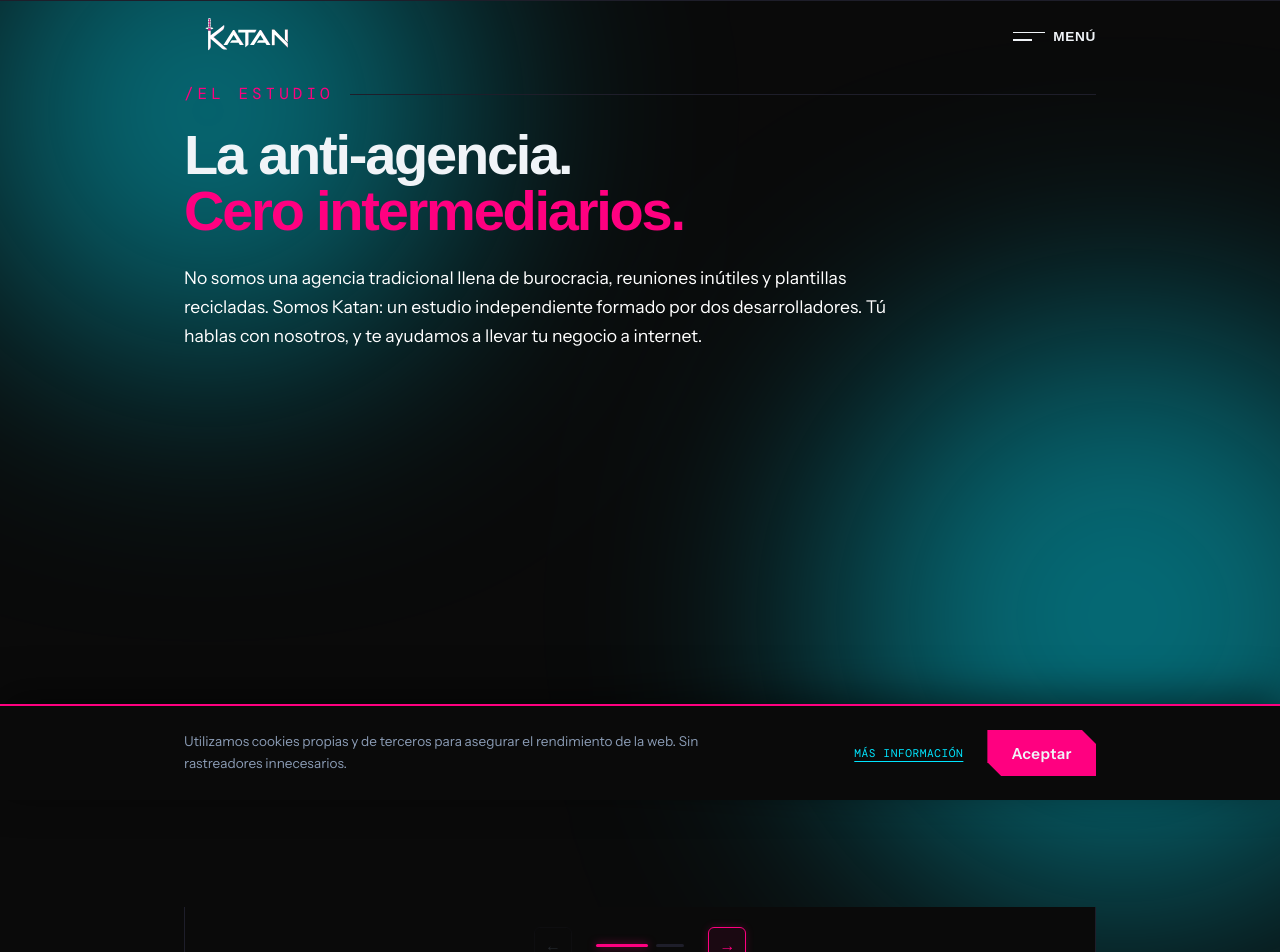
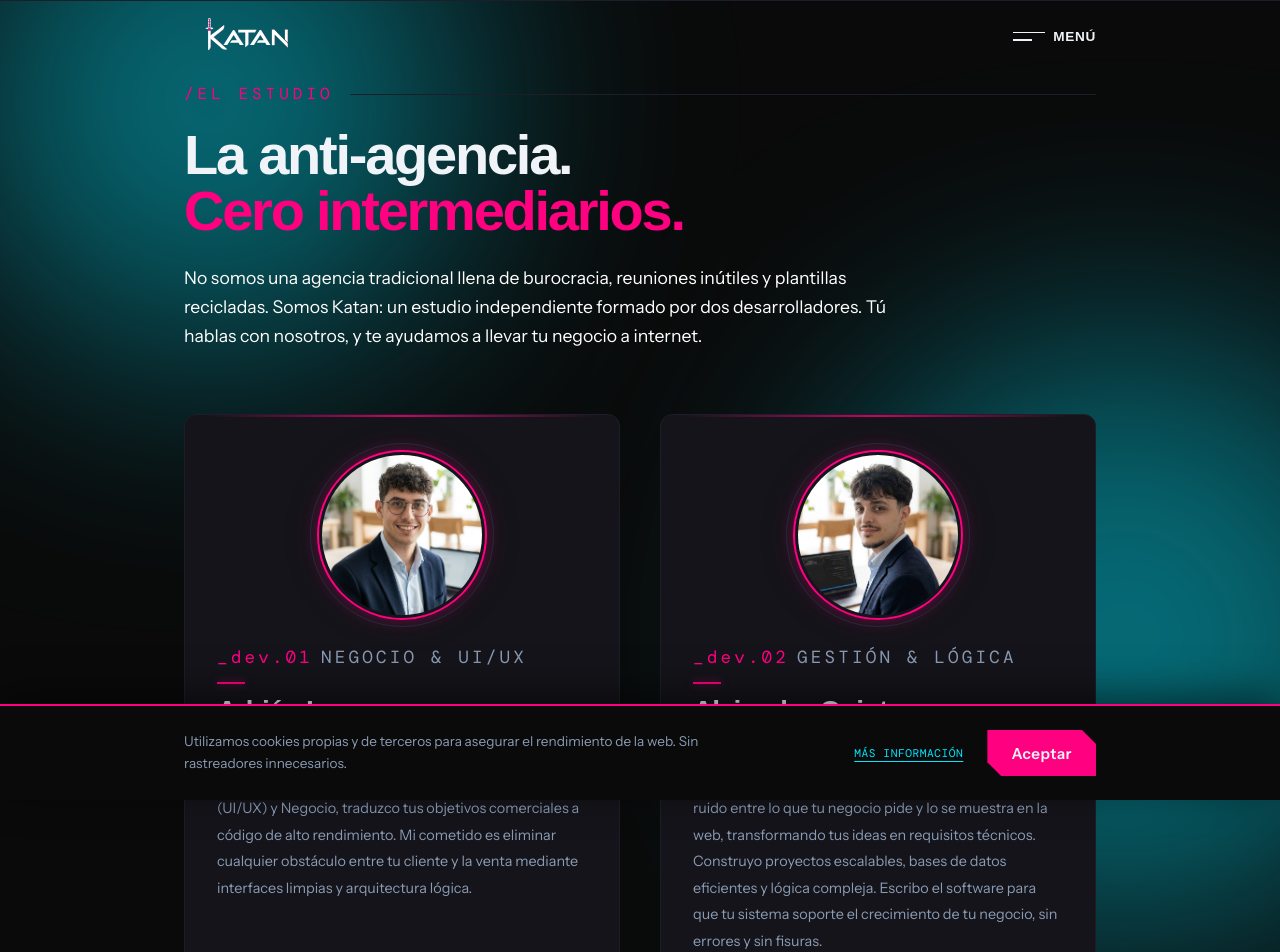
Before and after one commit to KatanStudio/KatanWeb, a React (Vite) app: page /nosotros in a window 1280 px wide. Shown: the top 952 px of the page. Built offline with nearby package versions, Linux system fonts and the light colour scheme; a web font is replaced by a local one.

Commit message:
fotos team mejoradas

```diff
--- a/src/pages/Nosotros.jsx
+++ b/src/pages/Nosotros.jsx
@@ -12,7 +12,7 @@ const TEAM = [
     num: '_dev.01',
     tag: 'Negocio & UI/UX',
     name: 'Adrián Lozano',
-    img: '/img/FotoAdrian.webp',
+    img: '/img/image.png',
     alt: 'Adrián Lozano',
     linkedin: 'https://www.linkedin.com/in/adrián-lozano',
     imgSide: 'left',
@@ -22,7 +22,7 @@ const TEAM = [
     num: '_dev.02',
     tag: 'Gestión & Lógica',
     name: 'Alejandro Quintana',
-    img: '/img/FotoAlejandro.webp',
+    img: '/img/Alexprueba.jpg',
     alt: 'Alejandro Quintana',
     linkedin: 'https://www.linkedin.com/in/alejandro-quintana-rodriguez/',
     imgSide: 'right',
@@ -136,77 +136,32 @@ function TeamCarousel() {
       </div>
 
 
-      {/* ══ DESKTOP: stage foto|texto ═════════════════════════════════════════ */}
-      <div className="team-carousel">
-
-        <div
-          key={`desk-${animKey}`}
-          className="team-carousel__stage"
-          data-dir={dir}
-        >
-          {/* Foto */}
+      {/* ══ DESKTOP: grid de perfiles en columnas ════════════════════════════ */}
+      <div className="team-grid">
+        {TEAM.map((m) => (
+          <div key={m.num} className="team-card">
+            <div className="team-card__photo-wrap">
+              <div className="team-card__photo-glow" aria-hidden="true" />
+              <img src={m.img} alt={m.alt} className="team-card__photo" />
+            </div>
+            <div className="team-card__body">
+              <div className="team-card__top">
+                <span className="service-card__num">{m.num}</span>
+                <span className="service-card__tag">{m.tag}</span>
+              </div>
+              <h3 className="team-card__name">{m.name}</h3>
+              <p className="team-card__desc">{m.desc}</p>
               <a
-            href={member.linkedin}
+                href={m.linkedin}
                 target="_blank"
                 rel="noreferrer"
-            className={`team-carousel__img-wrap team-carousel__img-wrap--${member.imgSide}`}
-            aria-label={`LinkedIn de ${member.name}`}
-          >
-            <div className="team-carousel__img-frame">
-              <img src={member.img} alt={member.alt} className="team-carousel__img" />
-              <div className="team-carousel__img-glow" aria-hidden="true" />
-            </div>
-          </a>
-
-          {/* Texto */}
-          <div className={`team-carousel__text team-carousel__text--${member.imgSide}`}>
-            <div className="team-carousel__top">
-              <span className="service-card__num">{member.num}</span>
-              <span className="service-card__tag">{member.tag}</span>
-            </div>
-            <h3 className="team-carousel__name">{member.name}</h3>
-            <p className="team-carousel__desc">{member.desc}</p>
-            <a
-              href={member.linkedin}
-              target="_blank"
-              rel="noreferrer"
-              className="team-carousel__link"
+                className="team-card__link"
               >
                 Ver en LinkedIn →
               </a>
             </div>
           </div>
-
-        {/* Controles desktop */}
-        <div className="team-carousel__controls">
-          <button
-            className="team-carousel__arrow"
-            onClick={() => navigate(active - 1)}
-            disabled={active === 0}
-            aria-label="Anterior"
-          >←</button>
-
-          <div className="team-carousel__dots" role="tablist">
-            {TEAM.map((m, i) => (
-              <button
-                key={i}
-                role="tab"
-                aria-selected={i === active}
-                aria-label={m.name}
-                className={`team-carousel__dot${i === active ? ' team-carousel__dot--active' : ''}`}
-                onClick={() => navigate(i)}
-              />
         ))}
-          </div>
-
-          <button
-            className="team-carousel__arrow"
-            onClick={() => navigate(active + 1)}
-            disabled={active === TEAM.length - 1}
-            aria-label="Siguiente"
-          >→</button>
-        </div>
-
       </div>
     </div>
   )
--- a/src/styles/team-carousel.css
+++ b/src/styles/team-carousel.css
@@ -1,10 +1,9 @@
 /* ═══════════════════════════════════════════════
-   TEAM CAROUSEL (desktop) / MOBILE FALLBACK
+   TEAM — móvil: carrusel / desktop: grid circular
    ═══════════════════════════════════════════════ */
 
-/* ── Desktop carousel: oculto en móvil ── */
-.team-carousel__stage,
-.team-carousel__controls { display: none; }
+/* Desktop grid y carrusel antiguo: ocultos en móvil */
+.team-grid { display: none; }
 
 /* ════════════════════════════════════════
    MOBILE CAROUSEL
@@ -40,12 +39,17 @@
   to   { opacity: 1; transform: translateX(0); }
 }
 
-/* Foto */
+/* ── Foto: bug fix ──
+   - aspect-ratio en lugar de height fijo para que escale con el viewport
+   - object-position: top center muestra la cabeza en fotos de retrato
+   - display: block elimina el gap inline por defecto
+*/
 .team-mobile__img-wrap {
   display: block;
   position: relative;
   width: 100%;
-  height: 300px;
+  aspect-ratio: 4 / 5;
+  max-height: 420px;
   overflow: hidden;
   text-decoration: none;
 }
@@ -54,7 +58,9 @@
   width: 100%;
   height: 100%;
   object-fit: cover;
-  object-position: center top;
+  /* center 45%: centra verticalmente la imagen, muestra la zona facial
+     independientemente del ratio del contenedor */
+  object-position: center 30%;
   display: block;
   filter: grayscale(15%);
   transition: transform 0.5s ease, filter 0.4s ease;
@@ -243,245 +249,174 @@
   text-transform: uppercase;
 }
 
+/* ════════════════════════════════════════
+   DESKTOP GRID (≥ 900px)
+   ════════════════════════════════════════ */
 @media (min-width: 900px) {
-  /* En desktop: mostrar carrusel desktop, ocultar carrusel móvil */
   .team-mobile { display: none; }
-  .team-carousel__stage { display: grid; }
-  .team-carousel__controls { display: flex; }
 
-  /* ── Wrapper ── */
-  .team-carousel {
+  /* Grid: dos columnas, gap generoso */
+  .team-grid {
+    display: grid;
+    grid-template-columns: 1fr 1fr;
+    gap: 2.5rem;
+    padding: 0.5rem 0 3rem;
+  }
+
+  /* ── Tarjeta ── */
+  .team-card {
+    display: flex;
+    flex-direction: column;
+    align-items: center;
+    gap: 0;
+    background: var(--sheath);
+    border: 1px solid var(--ghost);
+    border-radius: 12px;
     overflow: hidden;
     position: relative;
   }
 
-  /* ── Stage: grid de 2 columnas foto|texto ── */
-  .team-carousel__stage {
-    grid-template-columns: 1fr 1fr;
-    gap: 0;
-    min-height: 320px;
-    background: var(--sheath);
-    border: 1px solid var(--ghost);
-    overflow: hidden;
-    position: relative;
-    border-radius: 5px 5px 0 0;
+  /* Línea de acento magenta en la parte superior de la card */
+  .team-card::before {
+    content: '';
+    position: absolute;
+    top: 0; left: 0; right: 0;
+    height: 2px;
+    background: linear-gradient(to right, transparent 5%, var(--edge) 50%, transparent 95%);
+    opacity: 0.75;
   }
 
-  /* Animación de entrada desde la derecha */
-  .team-carousel__stage[data-dir="1"] {
-    animation: teamSlideRight 0.45s cubic-bezier(0.25, 0.46, 0.45, 0.94) both;
-  }
-  /* Animación de entrada desde la izquierda */
-  .team-carousel__stage[data-dir="-1"] {
-    animation: teamSlideLeft 0.45s cubic-bezier(0.25, 0.46, 0.45, 0.94) both;
+  /* ── Zona de foto: fondo ligeramente más oscuro ── */
+  .team-card__photo-wrap {
+    position: relative;
+    width: 160px;
+    height: 160px;
+    flex-shrink: 0;
+    margin-top: 2.5rem;
   }
 
-  @keyframes teamSlideRight {
-    from { opacity: 0; transform: translateX(40px); }
-    to   { opacity: 1; transform: translateX(0); }
-  }
-  @keyframes teamSlideLeft {
-    from { opacity: 0; transform: translateX(-40px); }
-    to   { opacity: 1; transform: translateX(0); }
+  /* Anillo magenta con glow */
+  .team-card__photo-glow {
+    position: absolute;
+    inset: -5px;
+    border-radius: 50%;
+    border: 2px solid var(--edge);
+    box-shadow:
+      0 0 16px rgba(255, 0, 128, 0.30),
+      0 0 44px rgba(255, 0, 128, 0.08);
+    pointer-events: none;
+    transition: box-shadow 0.4s ease;
   }
 
-  /* ── Foto grande ── */
-  .team-carousel__img-wrap {
-    display: block;
-    position: relative;
-    overflow: hidden;
-    min-height: 320px;
+  /* Arco cian exterior — detalle de branding sutil */
+  .team-card__photo-wrap::before {
+    content: '';
+    position: absolute;
+    inset: -12px;
+    border-radius: 50%;
+    border: 1px solid rgba(0, 200, 220, 0.15);
+    pointer-events: none;
   }
 
-  /* dev.01: foto izquierda → orden 1 */
-  .team-carousel__img-wrap--left  { order: 1; }
-  /* dev.02: foto derecha → orden 2 */
-  .team-carousel__img-wrap--right { order: 2; }
-
-  .team-carousel__img-frame {
-    position: relative;
+  .team-card__photo {
     width: 100%;
     height: 100%;
-    min-height: 320px;
+    aspect-ratio: 1 / 1;
+    border-radius: 50%;
+    object-fit: cover;
+    object-position: center 45%;
+    display: block;
+    filter: grayscale(15%);
+    position: relative;
+    z-index: 1;
+    transition: filter 0.4s ease, transform 0.5s ease;
   }
 
-  .team-carousel__img {
-    width: 100%;
-    height: 100%;
-    object-fit: cover;
-    object-position: center top;
-    display: block;
-    transition: transform 0.6s ease;
-    filter: grayscale(20%);
+  .team-card__photo-wrap:hover .team-card__photo {
+    filter: grayscale(0%);
+    transform: scale(1.04);
   }
 
-  .team-carousel__img-wrap:hover .team-carousel__img {
-    transform: scale(1.04);
-    filter: grayscale(0%);
+  .team-card__photo-wrap:hover .team-card__photo-glow {
+    box-shadow:
+      0 0 26px rgba(255, 0, 128, 0.50),
+      0 0 64px rgba(255, 0, 128, 0.16);
   }
 
-  /* Glow overlay sobre la foto */
-  .team-carousel__img-glow {
-    position: absolute;
-    inset: 0;
-    background: linear-gradient(
-      135deg,
-      rgba(255, 0, 128, 0.18) 0%,
-      transparent 50%
-    );
-    pointer-events: none;
-    mix-blend-mode: screen;
-    transition: opacity 0.4s ease;
+  /* ── Cuerpo de texto ── */
+  .team-card__body {
+    display: flex;
+    flex-direction: column;
+    align-items: flex-start;
+    gap: 0;
+    padding: 1.75rem 2rem 2rem;
+    width: 100%;
+    flex: 1;
   }
 
-  .team-carousel__img-wrap:hover .team-carousel__img-glow {
-    opacity: 0.6;
+  /* Etiqueta de rol: num + tag en una sola línea pequeña */
+  .team-card__top {
+    display: flex;
+    align-items: center;
+    gap: 0.5rem;
+    flex-wrap: wrap;
+    margin-bottom: 0.6rem;
   }
 
-  /* Borde edge llamativo en el lado interior de la foto */
-  .team-carousel__img-wrap--left::after,
-  .team-carousel__img-wrap--right::after {
-    content: '';
-    position: absolute;
-    top: 0;
-    width: 3px;
-    height: 100%;
-    background: linear-gradient(to bottom, transparent, var(--edge), transparent);
-    pointer-events: none;
-    opacity: 0.8;
+  /* Sobreescribir tamaño global de service-card__num/tag dentro de la tarjeta de equipo */
+  .team-card__top .service-card__num,
+  .team-card__top .service-card__tag {
+    font-size: 1.10rem;
+    letter-spacing: 0.18em;
   }
 
-  .team-carousel__img-wrap--left::after  { right: 0; }
-  .team-carousel__img-wrap--right::after { left: 0; }
-
-  /* ── Texto ── */
-  .team-carousel__text {
-    display: flex;
-    flex-direction: column;
-    justify-content: center;
-    gap: 1.5rem;
-    padding: 3.5rem;
-    position: relative;
+  .team-card__top .service-card__tag {
+    color: var(--steel);
   }
 
-  /* dev.01: texto derecha → orden 2 */
-  .team-carousel__text--left  { order: 2; }
-  /* dev.02: texto izquierda → orden 1 */
-  .team-carousel__text--right { order: 1; }
-
-  /* Fondo sutil con gradiente hacia el interior */
-  .team-carousel__text--left {
-    background: linear-gradient(to right, rgba(255,0,128,0.03), transparent);
-  }
-  .team-carousel__text--right {
-    background: linear-gradient(to left, rgba(255,0,128,0.03), transparent);
+  /* Separador fino antes del nombre */
+  .team-card__name::before {
+    content: '';
+    display: block;
+    width: 28px;
+    height: 2px;
+    background: var(--edge);
+    box-shadow: 0 0 8px rgba(255, 0, 128, 0.6);
+    margin-bottom: 0.75rem;
   }
 
-  .team-carousel__top {
-    display: flex;
-    align-items: baseline;
-    gap: 0.75rem;
+  .team-card__name {
+    font-family: var(--font-head);
+    font-size: clamp(1.5rem, 2.2vw, 2rem);
+    font-weight: 900;
+    letter-spacing: -0.04em;
+    line-height: 1.05;
+    color: var(--blade);
+    margin: 0 0 1rem;
   }
 
-  .team-carousel__name {
-    font-family: var(--font-head);
-    font-size: clamp(2rem, 3.5vw, 3rem);
-    font-weight: 900;
-    letter-spacing: -0.05em;
-    line-height: 1;
+  .team-card__desc {
+    font-size: 0.9rem;
+    color: var(--steel);
+    line-height: 1.85;
+    margin: 0 0 1.25rem;
+  }
+
+  .team-card__link {
+    margin-top: auto;
+    font-family: var(--font-mono);
+    font-size: 0.68rem;
+    letter-spacing: 0.16em;
+    text-transform: uppercase;
+    color: var(--edge);
+    text-decoration: none;
+    border-bottom: 1px solid rgba(255, 0, 128, 0.30);
+    padding-bottom: 3px;
+    transition: letter-spacing var(--t-fast), color var(--t-fast);
+  }
+
+  .team-card__link:hover {
+    letter-spacing: 0.26em;
     color: var(--blade);
   }
-
-  .team-carousel__desc {
-    font-size: 1rem;
-    color: var(--steel);
-    line-height: 1.75;
-    max-width: 44ch;
-  }
-
-  .team-carousel__link {
-    font-family: var(--font-mono);
-    font-size: 0.72rem;
-    letter-spacing: 0.15em;
-    text-transform: uppercase;
-    color: var(--edge);
-    transition: letter-spacing var(--t-fast), color var(--t-fast);
-    align-self: flex-start;
-  }
-
-  .team-carousel__link:hover {
-    letter-spacing: 0.25em;
-    color: var(--blade);
-  }
-
-  /* ── Controles ── */
-  .team-carousel__controls {
-    align-items: center;
-    justify-content: center;
-    gap: 1.5rem;
-    padding: 1.25rem;
-    background: var(--forge);
-    border: 1px solid var(--ghost);
-    border-top: none;
-    border-radius: 0 0 5px 5px;
-  }
-
-  .team-carousel__arrow {
-    width: 2.4rem;
-    height: 2.4rem;
-    display: flex;
-    align-items: center;
-    justify-content: center;
-    background: rgba(255, 0, 128, 0.07);
-    border: 1.5px solid var(--edge);
-    color: var(--edge);
-    font-family: var(--font-mono);
-    font-size: 1rem;
-    cursor: pointer;
-    transition: background var(--t-fast), box-shadow var(--t-fast), transform var(--t-fast);
-    box-shadow: 0 0 8px rgba(255, 0, 128, 0.2);
-    border-radius: 6px;
-  }
-
-  .team-carousel__arrow:hover:not(:disabled) {
-    background: rgba(255, 0, 128, 0.18);
-    box-shadow: 0 0 18px rgba(255, 0, 128, 0.45);
-    transform: scale(1.08);
-  }
-
-  .team-carousel__arrow:disabled {
-    opacity: 0.2;
-    cursor: not-allowed;
-    box-shadow: none;
-    border-color: var(--ghost);
-    color: var(--steel);
-    background: transparent;
-  }
-
-  .team-carousel__dots {
-    display: flex;
-    gap: 8px;
-    align-items: center;
-  }
-
-  .team-carousel__dot {
-    width: 28px;
-    height: 3px;
-    border: none;
-    border-radius: 2px;
-    background: var(--ghost);
-    cursor: pointer;
-    padding: 0;
-    transition: background var(--t-mid), width var(--t-mid), box-shadow var(--t-mid);
-  }
-
-  .team-carousel__dot--active {
-    width: 52px;
-    background: var(--edge);
-    box-shadow: 0 0 8px rgba(255, 0, 128, 0.55);
-  }
-
-  .team-carousel__dot:hover:not(.team-carousel__dot--active) {
-    background: rgba(255, 0, 128, 0.4);
-  }
 }
```
Also changed, not shown: public/img/Alexprueba.jpg (added), public/img/image.png (added). Lines whose indentation alone changed are shown as unchanged.
